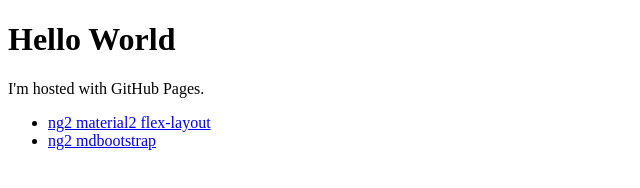
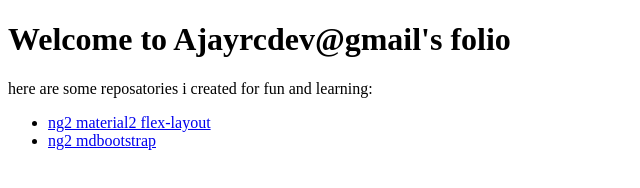
Before and after one commit to ajayrcdev/ajayrcdev.github.io, a plain HTML site: page index.html in a window 1280 px wide. Shown: the whole page, without its empty margins (0-640 px from the left). Drawn offline with Linux system fonts and the light colour scheme.

Commit message:
feature(content): put proper content

```diff
--- a/index.html
+++ b/index.html
@@ -1,8 +1,8 @@
 <!DOCTYPE html>
 <html>
 <body>
-<h1>Hello World</h1>
-<p>I'm hosted with GitHub Pages.</p>
+<h1>Welcome to Ajayrcdev@gmail's folio</h1>
+<p>here are some reposatories i created for fun and learning:</p>
 
 <ul>
   <li>
```
